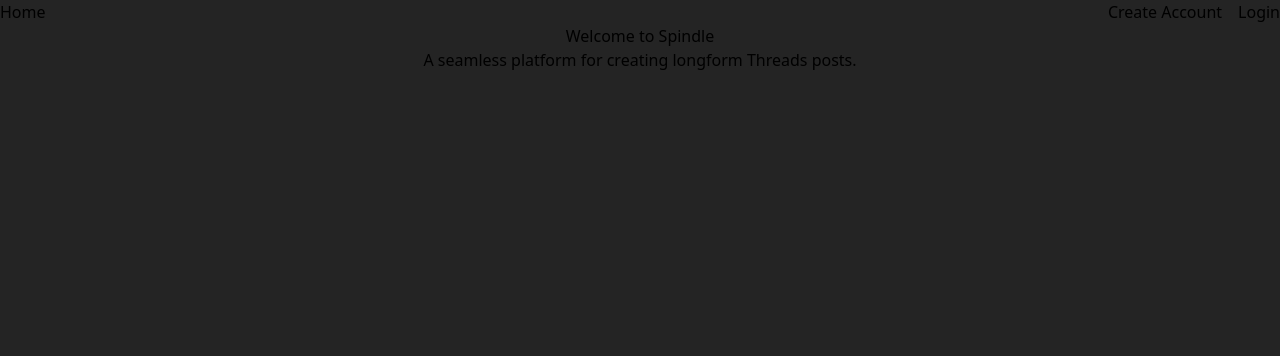
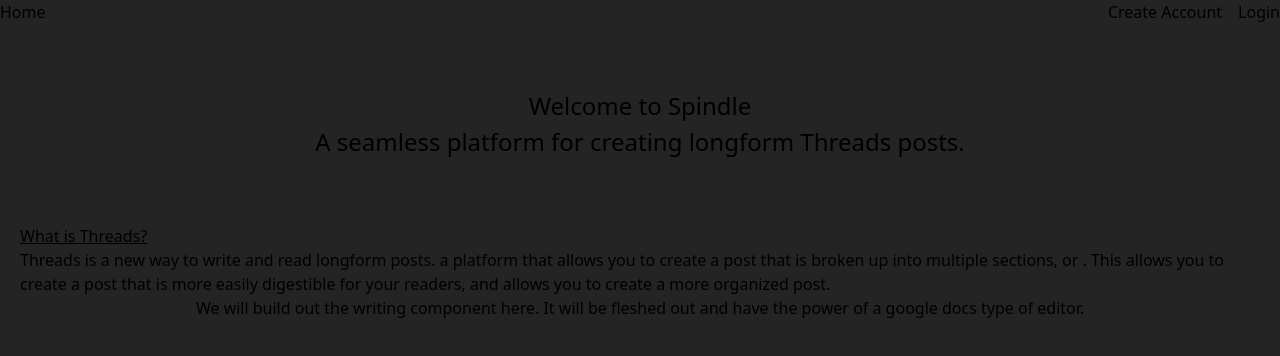
Before and after one commit to 1ShoukR/Spindle, a React (Vite) app: page / in a window 1280 px wide. Shown: the top 356 px of the page. Built offline with nearby package versions, Linux system fonts and the light colour scheme; the HTML template or start-up script is replaced by a standard one.

Commit message:
added writing component to home pagee

```diff
--- a/src/components/Home.jsx
+++ b/src/components/Home.jsx
@@ -1,15 +1,21 @@
 import React from 'react'
 import '../css/home.css'
+import WritingComponent from './WritingComponent';
 
 const Home = () => {
   return (
 		<div className='homepage-container'>
-			<div>
+			<div className='top-title-section-container'>
 				<h1>Welcome to Spindle</h1>
-			</div>
-			<div>
 				<h2>A seamless platform for creating longform Threads posts. </h2>
 			</div>
+			<div className="px-5">
+                <h3 className="underline">What is Threads?</h3>
+                <p>Threads is a new way to write and read longform posts.  a platform that allows you to create a post that is broken up into multiple sections, or . This allows you to create a post that is more easily digestible for your readers, and allows you to create a more organized post.</p>
+			</div>
+            <div>
+                <WritingComponent />
+            </div>
 		</div>
 	);
 }
```
